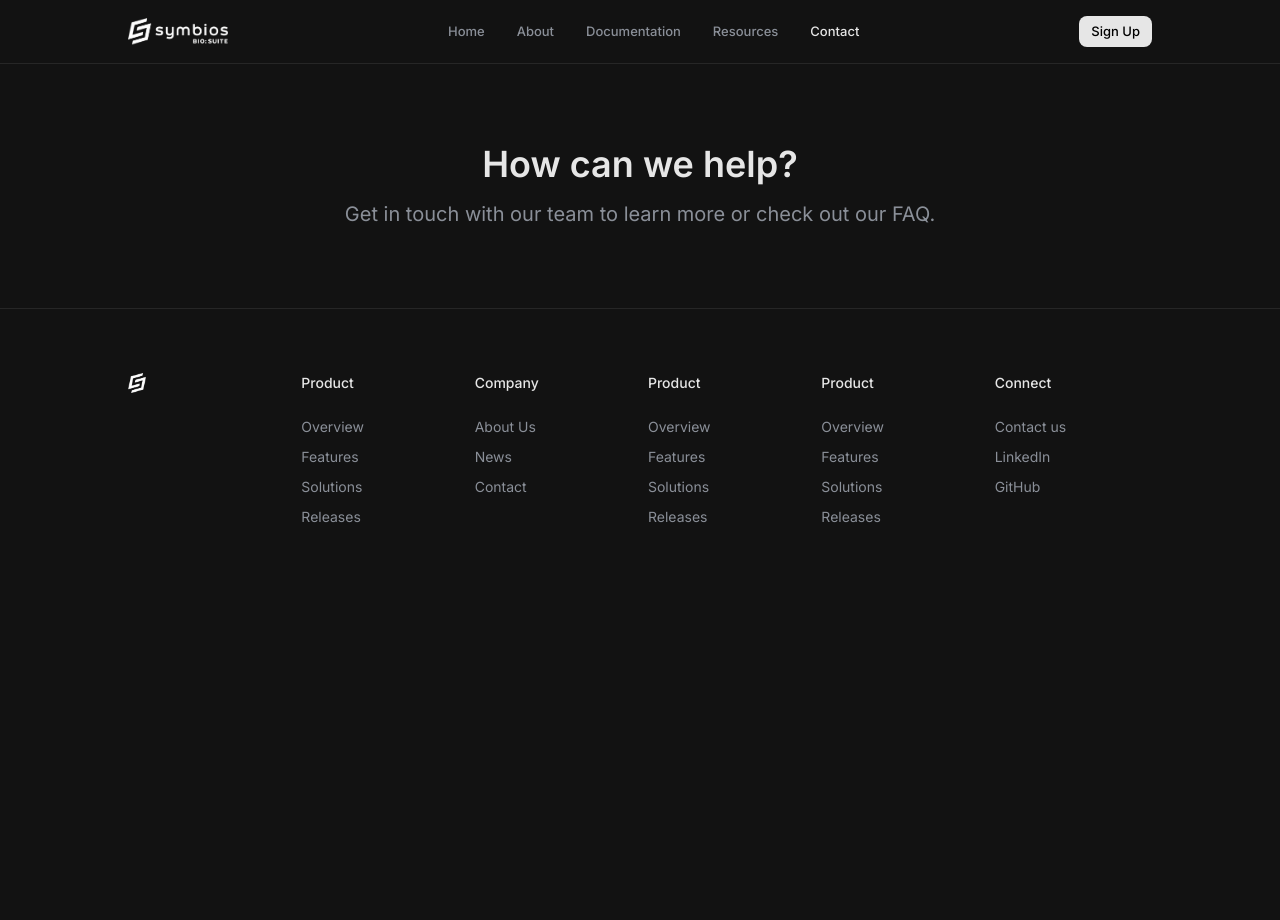
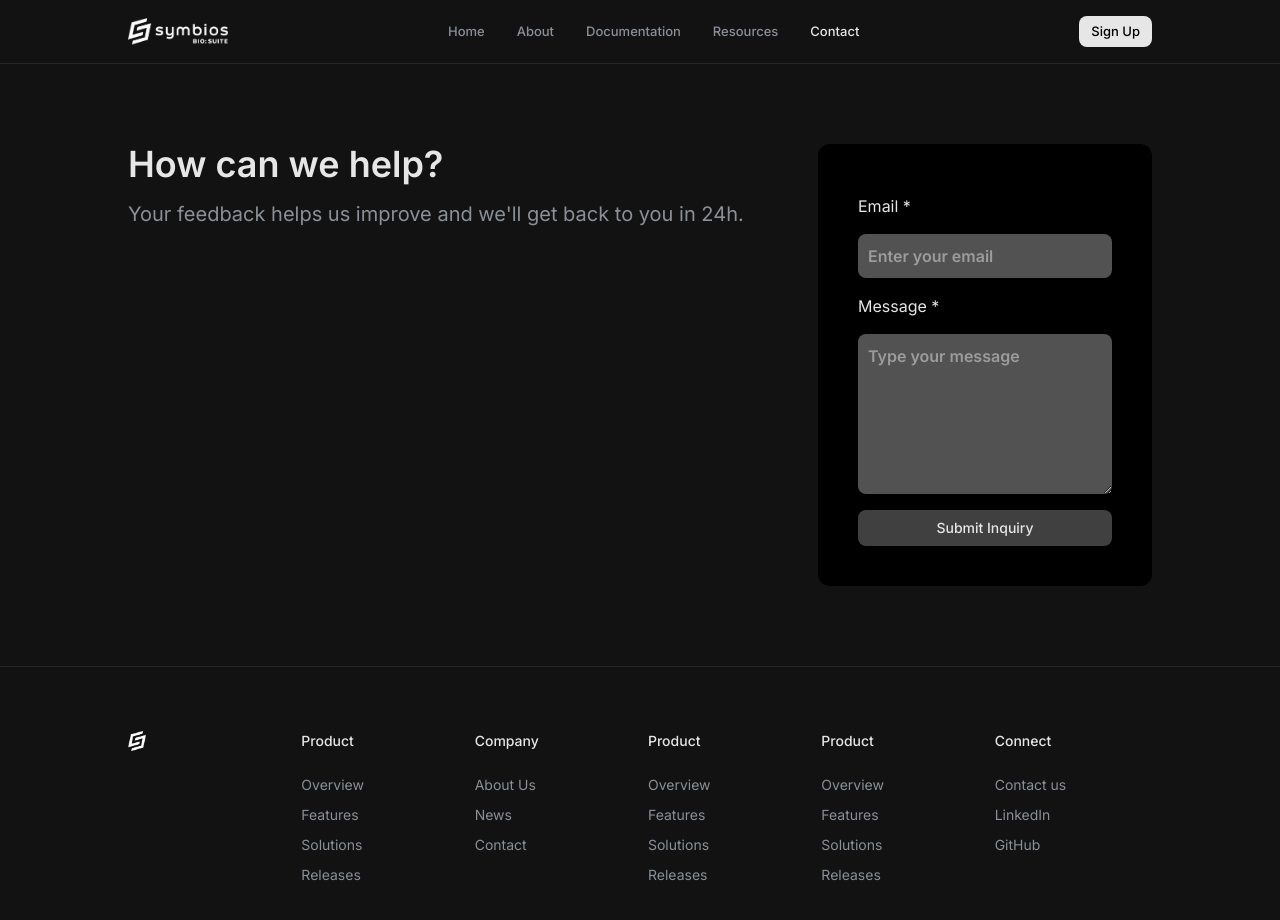
Before and after one commit to spencerhum04/symbios, a React (Vite) app: page /contact in a window 1280 px wide. Shown: the top 920 px of the page. Before the commit the page ends 800 px from the top, so only its background shows below. Built offline with nearby package versions, Linux system fonts and the light colour scheme.

Commit message:
feat: contact form

```diff
--- a/src/components/Form.tsx
+++ b/src/components/Form.tsx
@@ -71,16 +71,19 @@ export default function Form() {
     };
 
     return (
+        <div className="bg-black p-10 rounded-xl">
             <div className="w-full flex flex-col items-center justify-center">
                 <form onSubmit={onSubmit} className="w-full place-items-center sm:place-items-start">
                     <div className="flex flex-col gap-y-4 mt-2.5 w-full">
+                        <label>Email *</label>
                         <input type="email" name="email" value={formData.email} onChange={handleInputChange}
                             className="font-semibold bg-neutral-600 rounded-lg p-2.5 focus:outline-none"
-                        placeholder="Enter email address"
+                            placeholder="Enter your email"
                         />
+                        <label>Message *</label>
                         <textarea name="message" value={formData.message} onChange={handleInputChange}
                             className="font-semibold bg-neutral-600 h-40 rounded-lg p-2.5 focus:outline-none"
-                        placeholder="Enter your message here"
+                            placeholder="Type your message"
                         ></textarea>
                         {error && <div className="text-red-600 text-sm">{error}</div>}
                         {isFormValid() ?
@@ -95,5 +98,6 @@ export default function Form() {
                     </div>
                 </form>
             </div>
+        </div>
     );
 }
--- a/src/routes/contact/contact.tsx
+++ b/src/routes/contact/contact.tsx
@@ -1,4 +1,5 @@
 import Footer from "../../components/Footer";
+import Form from "../../components/Form";
 import Navbar from "../../components/Navbar";
 import Hero from "./sections/hero";
 
@@ -8,10 +9,9 @@ export default function Contact() {
             <div className="w-full fixed z-50">
                 <Navbar />
             </div>
-            <div className="flex flex-col gap-40 py-20">
-                <div className="px-6 sm:px-0 pt-16">
-                    <Hero />
-                </div>
+            <div className="flex flex-col sm:flex-row sm:justify-between gap-10 pt-36 pb-20 max-w-[1024px] mx-auto px-6 sm:px-0">
+                <Hero />
+                <Form />
             </div>
             <Footer />
         </>
--- a/src/routes/contact/sections/hero.tsx
+++ b/src/routes/contact/sections/hero.tsx
@@ -1,10 +1,8 @@
 export default function Hero() {
     return (
-        <div className="px-6 sm:px-32">
-            <div className="flex flex-col text-center flex flex-col gap-4">
-                <div className="text-4xl font-semibold">How can we help?</div>
-                <div className="text-xl text-stone">Get in touch with our team to learn more or check out our FAQ.</div>
-            </div>
+        <div className="flex flex-col text-center sm:text-left gap-4">
+            <div className="text-4xl font-semibold">How can we help?</div>
+            <div className="text-xl text-stone">Your feedback helps us improve and we'll get back to you in 24h.</div>
         </div>
     )
 }
```
Lines whose indentation alone changed are shown as unchanged.
